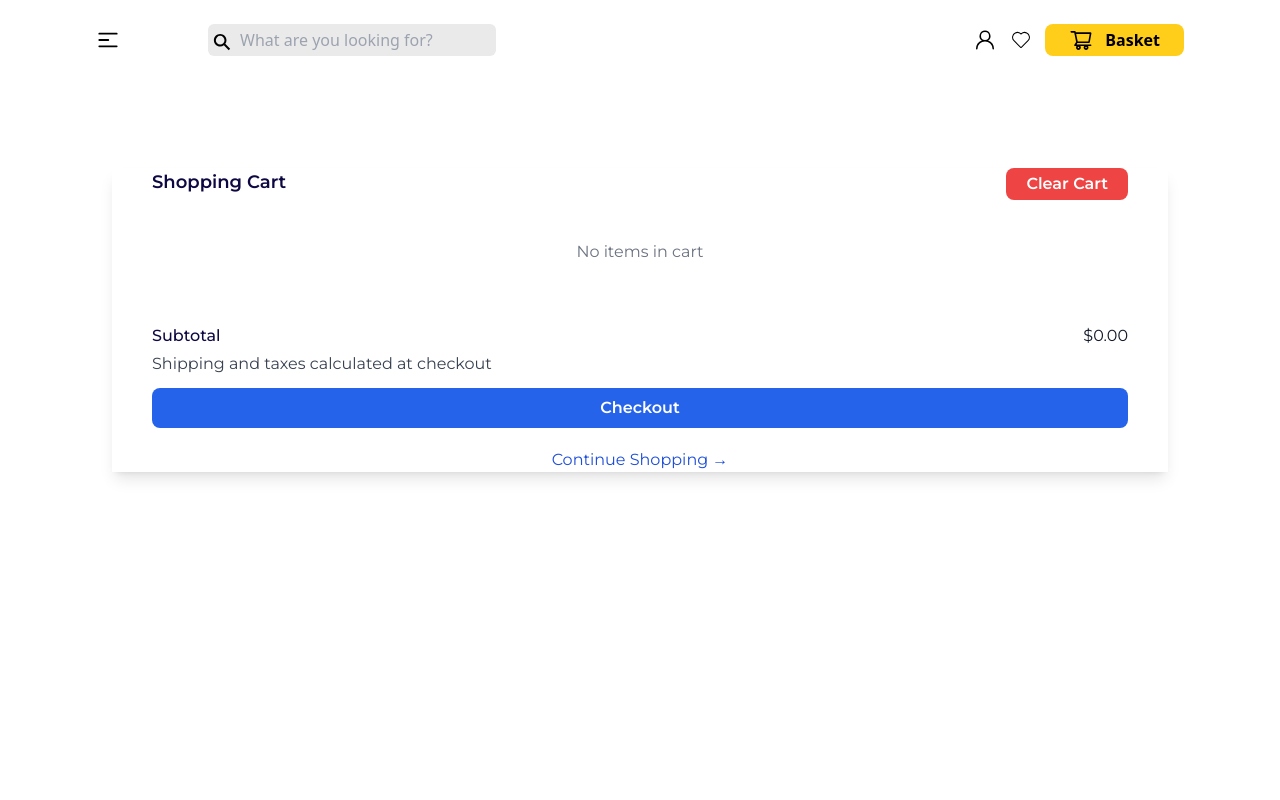
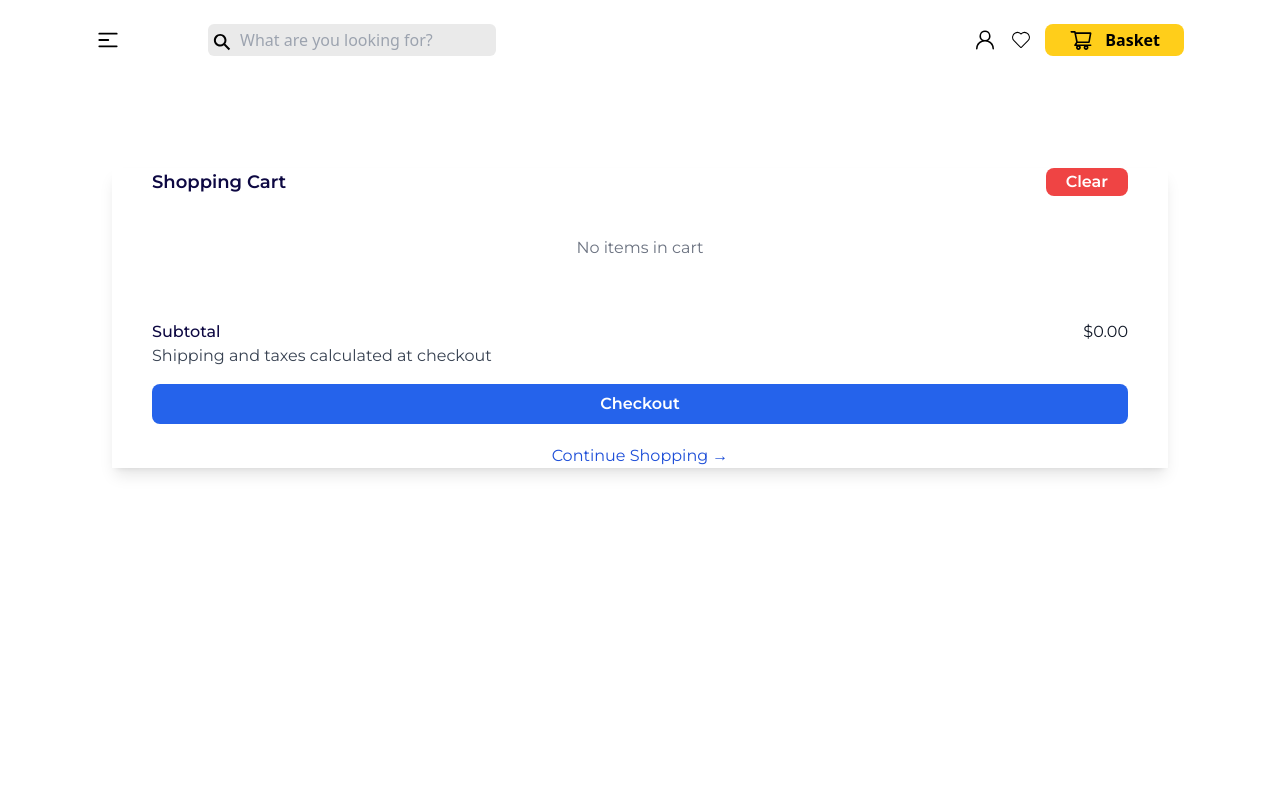
Before and after one commit to tuananhavp/book-store-project, a React (Vite) app in the folder frontend/: page /cart in a window 1280 px wide. Shown: the top 800 px of the page. Built offline with nearby package versions, Linux system fonts and the light colour scheme.

Commit message:
add reponsive cart page

```diff
--- a/frontend/src/pages/books/Cart.jsx
+++ b/frontend/src/pages/books/Cart.jsx
@@ -1,4 +1,3 @@
-import React from "react";
 import { getImgUrl } from "../../utils/getImgUrl";
 import { Link } from "react-router-dom";
 import { useDispatch, useSelector } from "react-redux";
@@ -34,9 +33,9 @@ const Cart = () => {
               onClick={() => {
                 handleClearFromCart();
               }}
-              className="px-5 py-1 text-white font-semibold hover:opacity-85 bg-red-500 rounded-lg"
+              className="px-5 py-0 text-white font-semibold hover:opacity-85 bg-red-500 rounded-lg"
             >
-              Clear Cart
+              Clear
             </button>
           </div>
           {/* Content */}
@@ -46,10 +45,10 @@ const Cart = () => {
                 cartItems.map((item) => {
                   return (
                     <>
-                      <li className="flex justify-between items-center shadow-md py-5 mb-5 px-5">
+                      <li className="flex sm:flex-row flex-col gap-5 justify-between sm:items-center items-baseline shadow-md py-5 mb-5 px-5">
                         {/* Left */}
-                        <div className="flex space-x-7 text-secondary">
-                          <div className="h-24 w-24 flex-shrink-0 rounded-md overflow-hidden border border-gray-400">
+                        <div className="flex space-x-7 text-secondary pr-3">
+                          <div className="h-24 w-24 sm:flex-shrink-0 rounded-md overflow-hidden border border-gray-400">
                             <img
                               src={getImgUrl(item.coverImage)}
                               alt=""
@@ -57,7 +56,7 @@ const Cart = () => {
                             />
                           </div>
                           <div>
-                            <h3 className="font-semibold mb-1 ">
+                            <h3 className="font-semibold mb-1 whitespace-nowrap overflow-hidden text-ellipsis w-20 md:w-full">
                               {item.title}
                             </h3>
                             <p className="mb-3">
@@ -99,16 +98,21 @@ const Cart = () => {
           </div>
           {/* Bottom */}
           <div>
-            <div className="flex justify-between items-center mb-1">
-              <h3 className="font-medium  text-secondary">Subtotal</h3>
+            <div className="flex justify-between mb-1">
+              <div className="pr-3">
+                <h3 className="font-medium  text-secondary">Subtotal</h3>
+                <p className="text-gray-700 mb-3">
+                  Shipping and taxes calculated at checkout
+                </p>
+              </div>
               <p className="text-gray-900">${totalPrice ? totalPrice : 0}</p>
             </div>
-            <p className="text-gray-700 mb-3">
-              Shipping and taxes calculated at checkout
-            </p>
-            <button className="w-full py-2 rounded-lg bg-blue-600 text-white font-semibold mb-5 hover:opacity-90">
-              Checkout
-            </button>
+
+            <Link to={"/checkout"}>
+              <button className="w-full py-2 rounded-lg bg-blue-600 text-white font-semibold mb-5 hover:opacity-90">
+                Checkout
+              </button>
+            </Link>
             <div className="flex justify-center">
               <Link className="text-blue-700 hover:text-blue-500" to={"/"}>
                 Continue Shopping →
--- /dev/null
+++ b/frontend/src/pages/books/CheckoutPage.jsx
@@ -0,0 +1,5 @@
+const CheckOutPage = () => {
+  return <section className="w-full bg-gray-100 min-h-dvh"></section>;
+};
+
+export default CheckOutPage;
--- a/frontend/src/routers/router.jsx
+++ b/frontend/src/routers/router.jsx
@@ -4,6 +4,7 @@ import Home from "../pages/home/Home";
 import Login from "../components/Login";
 import Register from "../components/Register";
 import Cart from "../pages/books/Cart";
+import CheckOutPage from "../pages/books/CheckOutPage";
 
 const router = createBrowserRouter([
   {
@@ -26,6 +27,10 @@ const router = createBrowserRouter([
         path: "/cart",
         element: <Cart />,
       },
+      {
+        path: "/checkout",
+        element: <CheckOutPage />,
+      },
     ],
   },
 ]);
```
